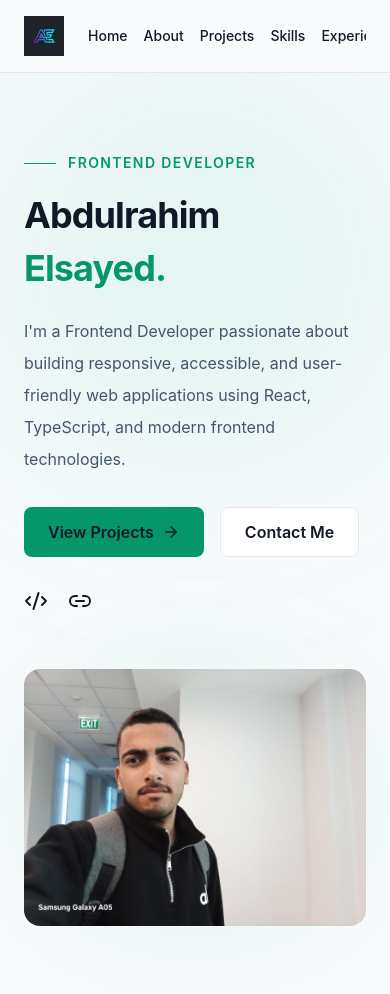
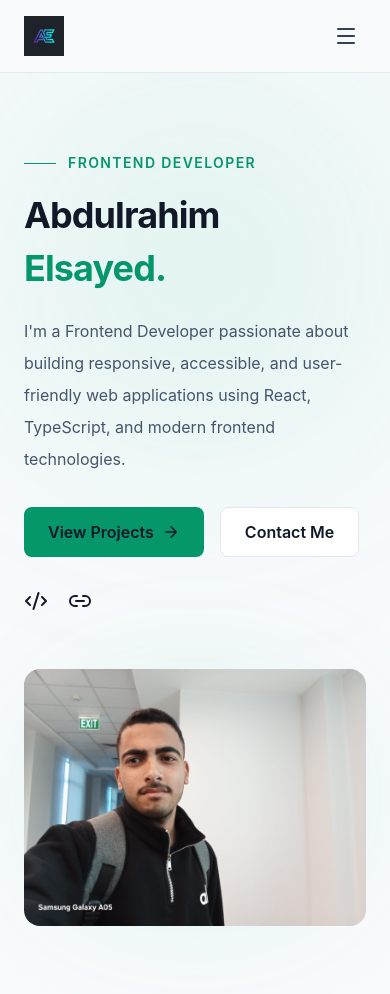
Before and after one commit to Abdo1454/portfolio-website-v2, a React (Vite) app: page / in a window 390 px wide. Shown: the top 994 px of the page. Built offline with nearby package versions, Linux system fonts and the light colour scheme.

Commit message:
feat(navbar): restore responsive navigation

```diff
--- a/src/components/layout/Navbar.tsx
+++ b/src/components/layout/Navbar.tsx
@@ -1,5 +1,6 @@
-
+import { useState } from "react";
 import { Link } from "react-router-dom";
+import { Menu, X } from "lucide-react";
 
 const navLinks: { label: string; href: string }[] = [
   { label: "Home", href: "#home" },
@@ -11,13 +12,17 @@ const navLinks: { label: string; href: string }[] = [
 ];
 
 export default function Navbar() {
+  const [isOpen, setIsOpen] = useState(false);
+
+  const closeMenu = () => setIsOpen(false);
+
   return (
     <header className="sticky top-0 z-50 border-b border-[#E2E8F0] bg-[#F8FAFC]/95 backdrop-blur-md">
       <div className="mx-auto flex max-w-7xl items-center justify-between gap-6 px-6 py-4 lg:px-8">
-        {/* Logo */}
         <Link
           to="/"
           aria-label="Go to homepage"
+          onClick={closeMenu}
           className="shrink-0"
         >
           <img
@@ -27,22 +32,53 @@ export default function Navbar() {
           />
         </Link>
 
-        {/* Navigation */}
         <nav
           aria-label="Main navigation"
-          className="flex items-center gap-4 overflow-x-auto sm:gap-6 lg:gap-8"
+          className="hidden items-center gap-6 lg:flex"
         >
           {navLinks.map((link) => (
             <a
               key={link.href}
               href={link.href}
-              className="shrink-0 text-sm font-medium text-slate-600 transition-colors hover:text-[#059669]"
+              className="text-sm font-medium text-slate-600 transition-colors hover:text-[#059669]"
             >
               {link.label}
             </a>
           ))}
         </nav>
+
+        <button
+          type="button"
+          aria-label={isOpen ? "Close navigation menu" : "Open navigation menu"}
+          aria-expanded={isOpen}
+          aria-controls="mobile-navigation"
+          onClick={() => setIsOpen((open) => !open)}
+          className="inline-flex items-center justify-center rounded-lg p-2 text-slate-700 transition hover:bg-slate-200 lg:hidden"
+        >
+          {isOpen ? <X size={24} /> : <Menu size={24} />}
+        </button>
       </div>
+
+      {isOpen && (
+        <nav
+          id="mobile-navigation"
+          aria-label="Mobile navigation"
+          className="border-t border-[#E2E8F0] bg-[#F8FAFC] px-6 py-3 lg:hidden"
+        >
+          <div className="mx-auto flex max-w-7xl flex-col">
+            {navLinks.map((link) => (
+              <a
+                key={link.href}
+                href={link.href}
+                onClick={closeMenu}
+                className="rounded-lg px-3 py-3 text-sm font-medium text-slate-600 transition-colors hover:bg-emerald-50 hover:text-[#059669]"
+              >
+                {link.label}
+              </a>
+            ))}
+          </div>
+        </nav>
+      )}
     </header>
   );
 }
```
